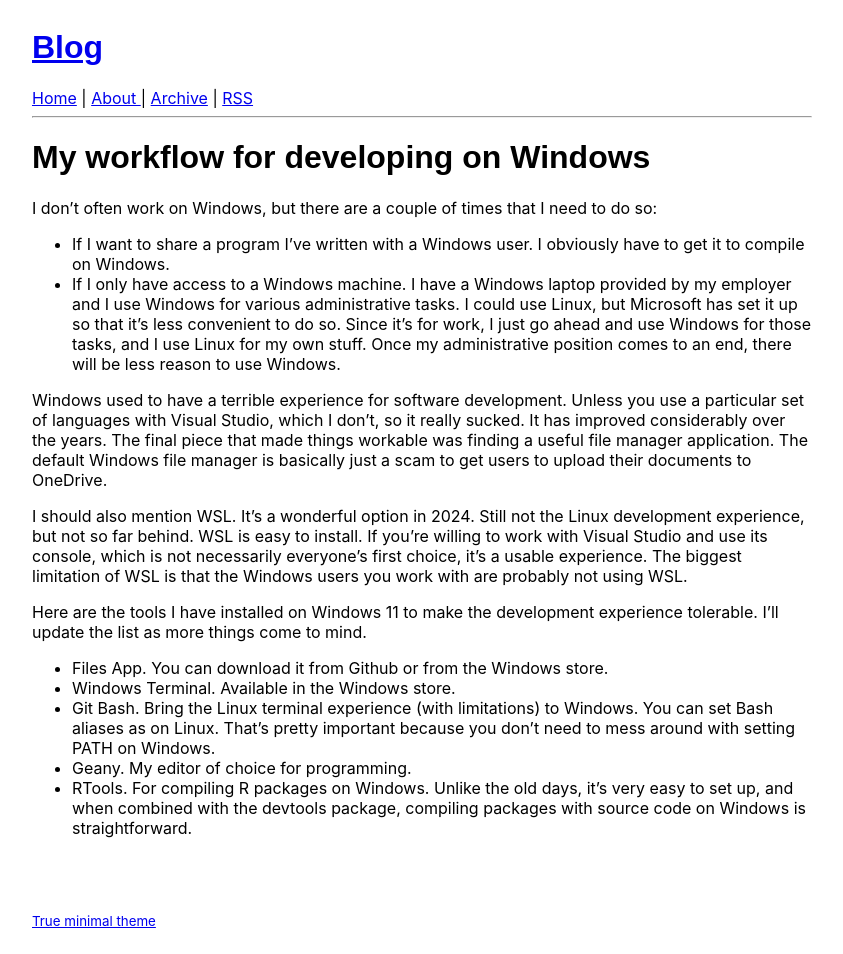
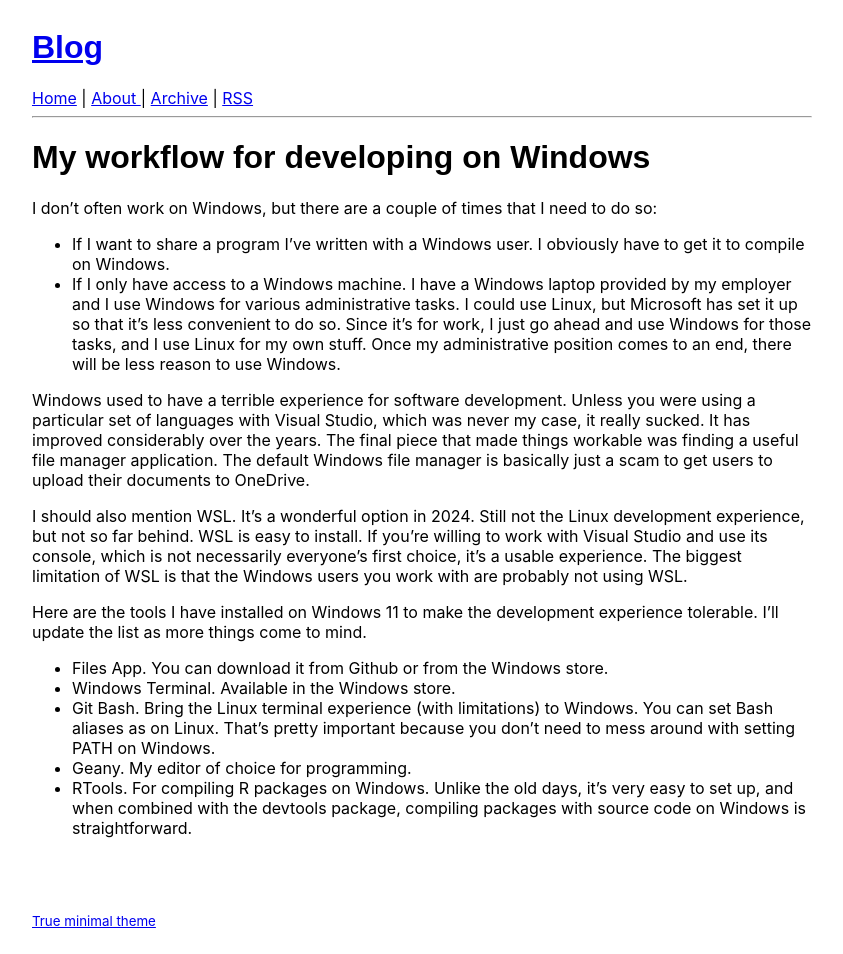
Before and after one commit to bachmeil/the-blog, a Jekyll site: the page built from _posts/2024-11-08-windows-development.md, in a window 1280 px wide. Shown: the whole page, without its empty margins (218-1061 px from the left). Built offline with Jekyll 4.4.1, drawn with Linux system fonts in a browser that asks for light colours.

Commit message:
Post on Windows development

```diff
--- a/_posts/2024-11-08-windows-development.md
+++ b/_posts/2024-11-08-windows-development.md
@@ -7,7 +7,7 @@
 - If I want to share a program I've written with a Windows user. I obviously have to get it to compile on Windows.
 - If I only have access to a Windows machine. I have a Windows laptop provided by my employer and I use Windows for various administrative tasks. I could use Linux, but Microsoft has set it up so that it's less convenient to do so. Since it's for work, I just go ahead and use Windows for those tasks, and I use Linux for my own stuff. Once my administrative position comes to an end, there will be less reason to use Windows.
 
-Windows used to have a terrible experience for software development. Unless you use a particular set of languages with Visual Studio, which I don't, so it really sucked. It has improved considerably over the years. The final piece that made things workable was finding a useful file manager application. The default Windows file manager is basically just a scam to get users to upload their documents to OneDrive.
+Windows used to have a terrible experience for software development. Unless you were using a particular set of languages with Visual Studio, which was never my case, it really sucked. It has improved considerably over the years. The final piece that made things workable was finding a useful file manager application. The default Windows file manager is basically just a scam to get users to upload their documents to OneDrive.
 
 I should also mention WSL. It's a wonderful option in 2024. Still not the Linux development experience, but not so far behind. WSL is easy to install. If you're willing to work with Visual Studio and use its console, which is not necessarily everyone's first choice, it's a usable experience. The biggest limitation of WSL is that the Windows users you work with are probably not using WSL.
 
```
